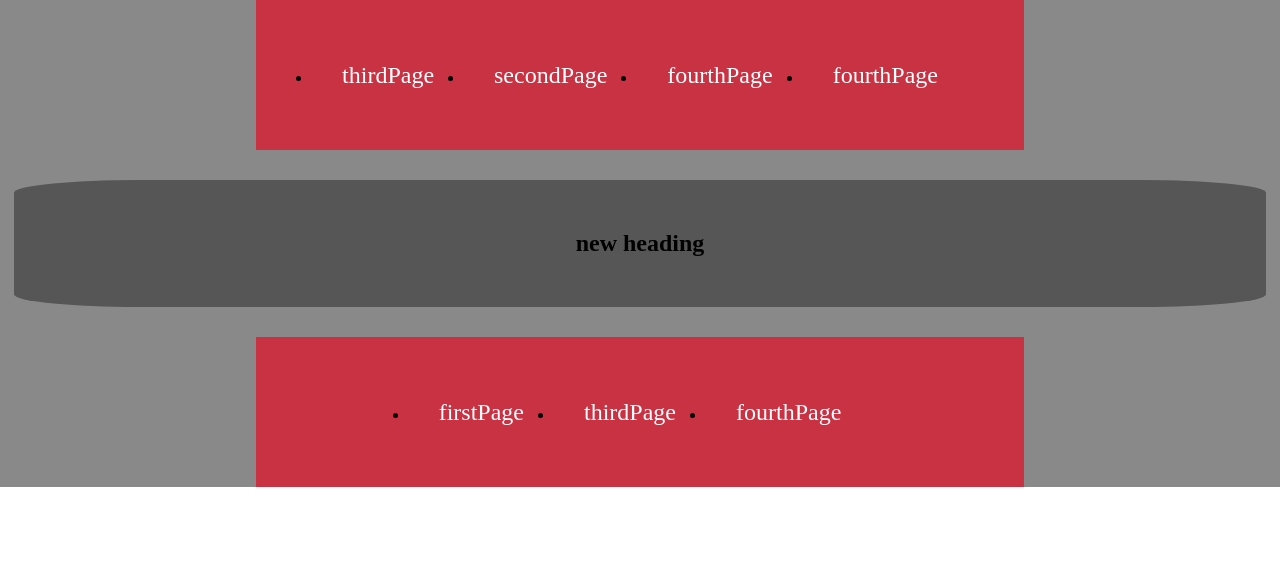
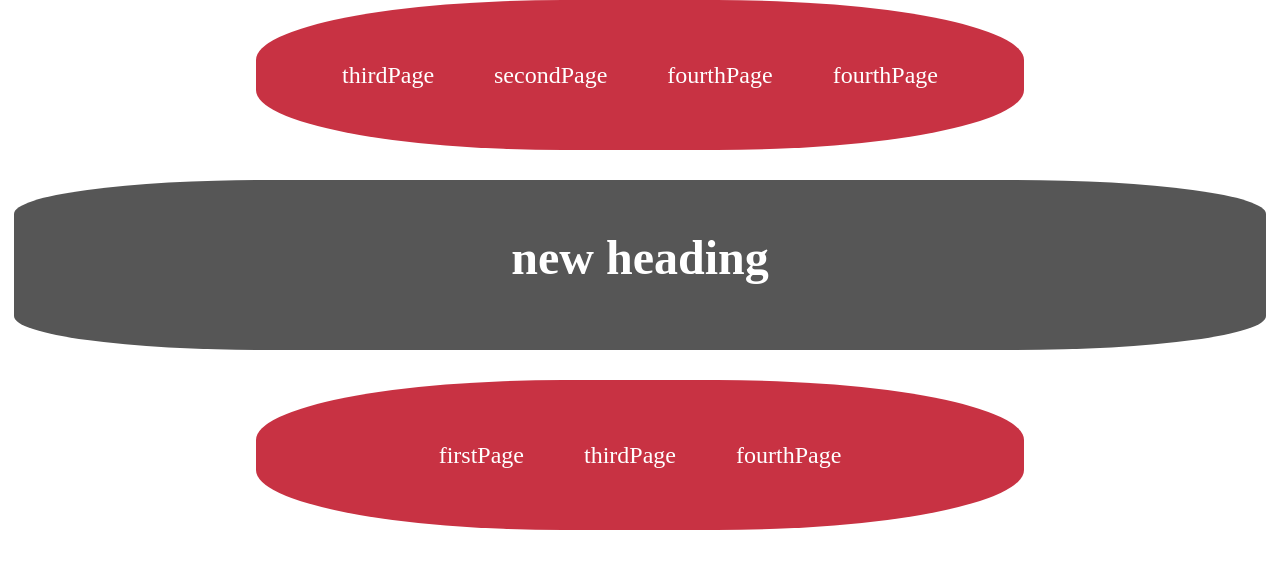
Before and after one commit to pranjal2409/repo, a plain HTML site: page index.html in a window 1280 px wide. Drawn offline with Linux system fonts and the light colour scheme.

Commit message:
modification have been made

```diff
--- a/index.html
+++ b/index.html
@@ -17,7 +17,7 @@
 			</nav>
 		</div>
 		<div class="heading">
-			<h2>new heading</h2>
+			<h1>new heading</h1>
 		</div>
 		<div class="image">
 			<nav class="box">
--- a/styles.css
+++ b/styles.css
@@ -10,7 +10,6 @@ body{
 	flex-direction: column;
 	justify-content: center;
 	align-items: center;
-	background-color: #898989;
 }
 .heading{
 	width: 90%;
@@ -21,11 +20,12 @@ body{
 	padding-left: 50px;
 	padding-bottom: 50px;
 	margin: 30px auto;
-	border-radius: 10%;
+	border-radius: 20%;
 }
 .heading h1{
 	font-size: 3em;
-	margin-bottom: 30px;
+	margin-bottom: 15px;
+	color: white;
 }
 .heading p{
 	font-size: 1.5em;
@@ -39,6 +39,7 @@ body{
 	width: 60%;
 	height: 150px;
 	margin: auto;
+	border-radius: 40%;
 }
 .box ul{
 	line-height: 150px;
@@ -46,6 +47,9 @@ body{
 	flex-direction: row;
 	justify-content: center;
 	align-items: center;
+}
+.box li{
+	list-style: none;
 }
 .box li a{
 	text-decoration: none;
```
